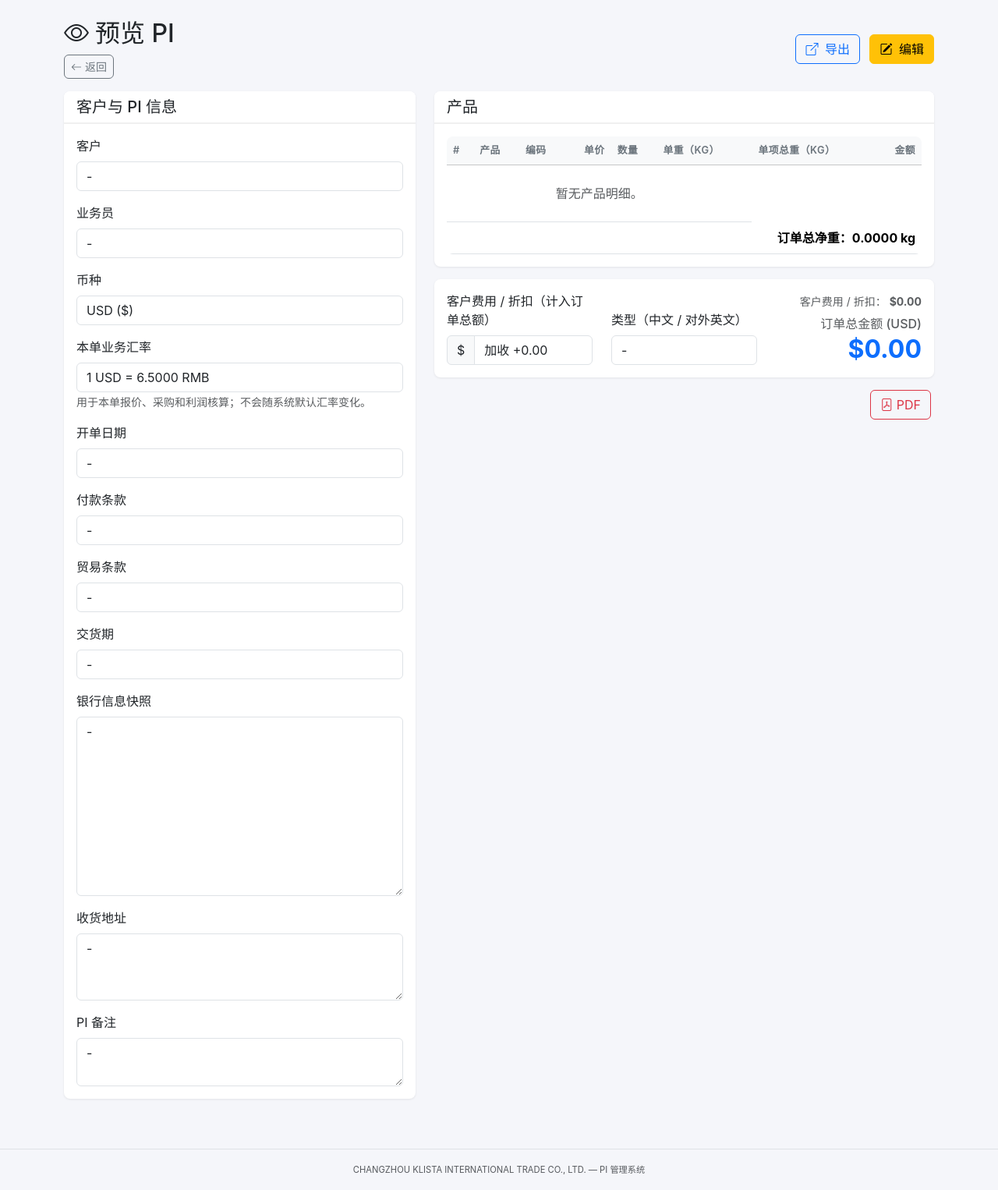
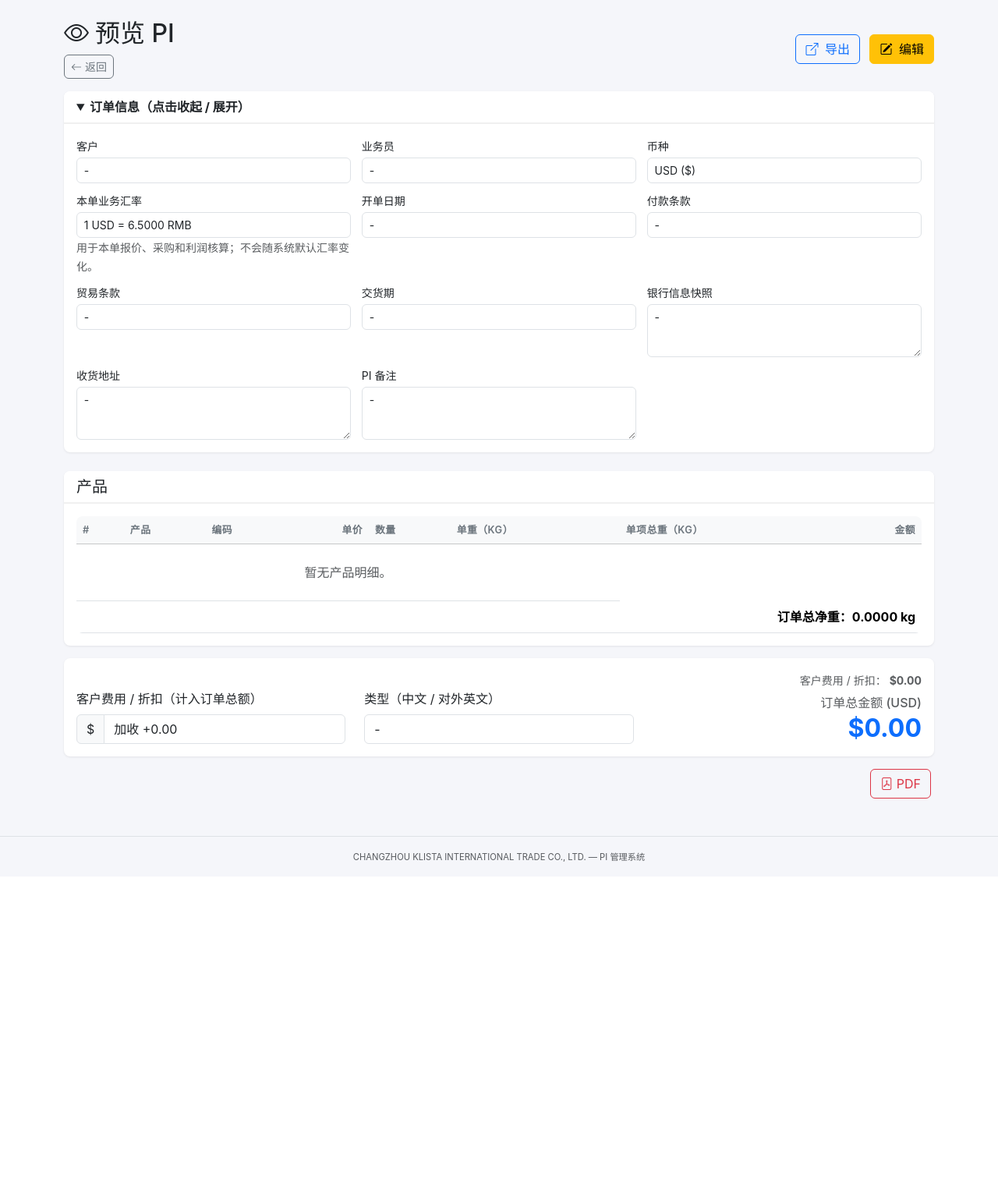
Before and after one commit to fantastic10086-commits/Myweb, a Flask app: template templates/pi_detail.html in a window 1280 px wide. Shown: the part 56-1582 px from the top of the page at 78% size. After the commit the page ends 1161 px from the top, so only its background shows below. Run offline with Flask 3, Linux system fonts and the light colour scheme; the template is opened without the code that fills it, so the values that code supplies are empty; data comes from the database, SQL or seed files in the repository; parts of the project's set-up code (start-up, migrations or seed data) failed here and were passed over; some libraries are stand-ins or nearby versions.

Commit message:
Stack PI preview order information above product details

```diff
--- a/templates/pi_detail.html
+++ b/templates/pi_detail.html
@@ -1,6 +1,16 @@
 {% extends "base.html" %}
 {% block title %}预览 PI {{ pi.pi_number }}{% endblock %}
 
+{% block extra_head %}
+<style>
+.pi-view-info { display:grid; grid-template-columns:repeat(3,minmax(0,1fr)); gap:.65rem .85rem; }
+.pi-view-info > div { min-width:0; margin-bottom:0 !important; }
+.pi-view-info .form-label { font-size:.875rem; margin-bottom:.25rem; }
+.pi-view-info .form-control { font-size:.875rem; padding:.3rem .55rem; }
+.pi-view-info textarea { height:4.25rem; resize:vertical; }
+@media(max-width:767px) { .pi-view-info { grid-template-columns:1fr; } }
+</style>
+{% endblock %}
 {% block content %}
 {% set sym = '¥' if pi.currency == 'RMB' else '$' %}
 <div class="row mb-3 align-items-center">
@@ -26,10 +36,10 @@
 </div>
 
 <div class="row g-4">
-    <div class="col-lg-5">
-        <div class="card mb-3">
-            <div class="card-header"><h5 class="mb-0">客户与 PI 信息</h5></div>
-            <div class="card-body">
+    <div class="col-12">
+        <details class="card mb-0" open>
+            <summary class="card-header fw-bold">订单信息（点击收起 / 展开）<span class="ms-3 text-primary">{{ pi.customer.name if pi.customer else '' }}{% if pi.price_terms %} · {{ pi.price_terms }}{% endif %}</span></summary>
+            <div class="card-body pi-view-info">
                 <div class="mb-3">
                     <label class="form-label">客户</label>
                     <input type="text" class="form-control" value="{{ pi.customer.name if pi.customer else '-' }}" readonly>
@@ -76,10 +86,10 @@
                     <textarea class="form-control" rows="2" readonly>{{ pi.notes or '-' }}</textarea>
                 </div>
             </div>
-        </div>
+        </details>
     </div>
 
-    <div class="col-lg-7">
+    <div class="col-12">
         <div class="card mb-3">
             <div class="card-header"><h5 class="mb-0">产品</h5></div>
             <div class="card-body">
```
